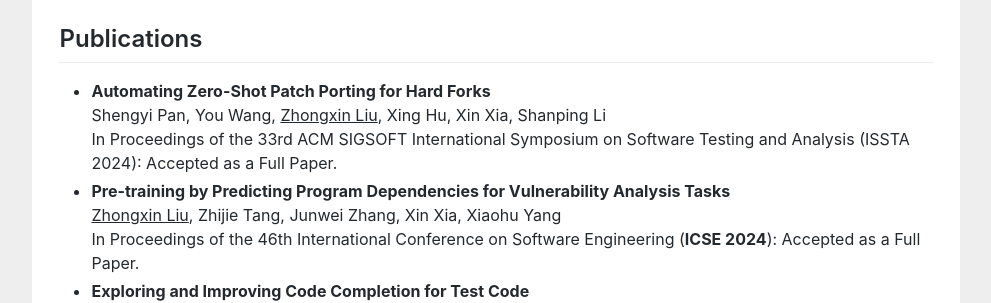
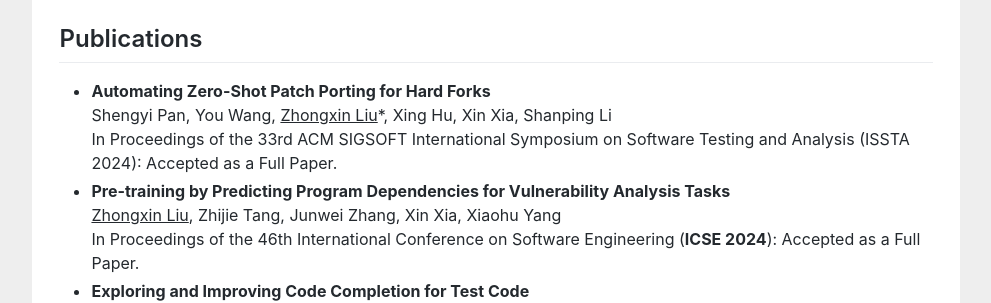
Before and after one commit to zhongxin-liu/zhongxin-liu.github.io, a Jekyll site: the page index.html, which Jekyll copies as it is, in a window 1280 px wide and 900 px high, scrolled down 705 px. Shown: the part 155-458 px from the top of the window, without its empty margins (144-1135 px from the left). Built offline with Jekyll 4.4.1, drawn with Linux system fonts in a browser that asks for light colours.

```diff
--- a/index.html
+++ b/index.html
@@ -81,7 +81,7 @@ gtag('config', 'UA-158965281-1');
 					<li>
 						<b>Automating Zero-Shot Patch Porting for Hard Forks</b>
 						<br>
-						Shengyi Pan, You Wang, <u>Zhongxin Liu</u>, Xing Hu, Xin Xia, Shanping Li<br>
+						Shengyi Pan, You Wang, <u>Zhongxin Liu</u>*, Xing Hu, Xin Xia, Shanping Li<br>
 						In Proceedings of the 33rd ACM SIGSOFT International Symposium on Software Testing and Analysis (ISSTA 2024): Accepted as a Full Paper.
 					</li>
 					<li>
```
